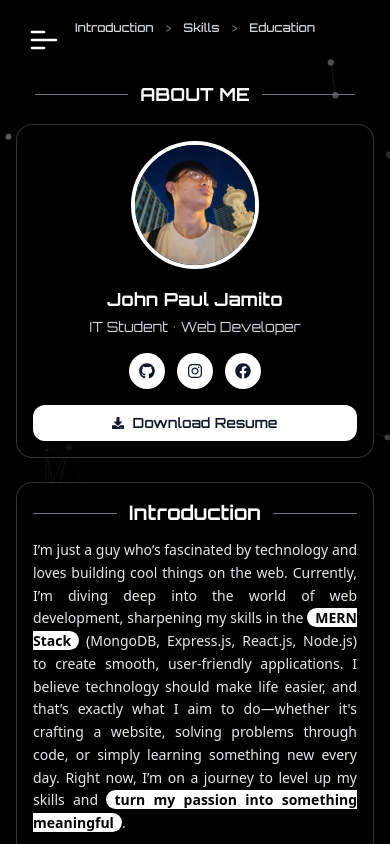
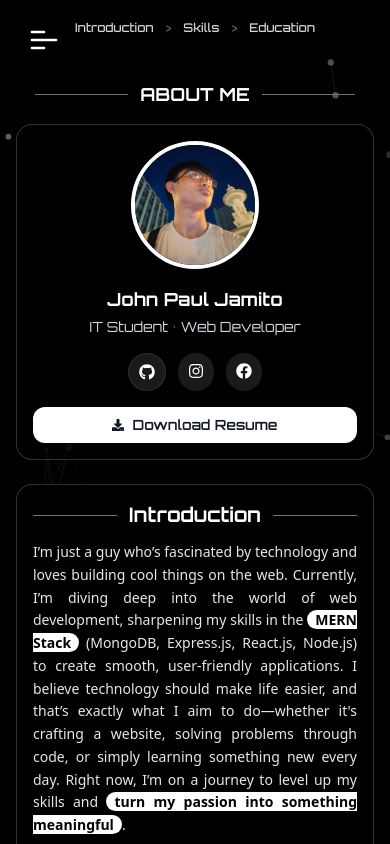
Before and after one commit to Jayp33333/Jaypee-Portfolio, a React (Vite) app in the folder jaypee-portfolio/: page /about in a window 390 px wide. Shown: the top 844 px of the page. Built offline with nearby package versions, Linux system fonts and the light colour scheme.

Commit message:
changing the stlye in about section

```diff
--- a/jaypee-portfolio/src/pages/About.jsx
+++ b/jaypee-portfolio/src/pages/About.jsx
@@ -139,7 +139,12 @@ const About = () => {
 
         <div className="relative z-10 w-full max-w-6xl">
           {/* Decorative About Me Logo */}
-          <div className="flex items-center justify-center lg:justify-start my-4 sm:my-6">
+          <motion.div
+            initial={{ opacity: 0, y: -30 }}
+            animate={{ opacity: 1, y: 0 }}
+            transition={{ duration: 0.6, ease: "easeOut", delay: 0.2 }}
+            className="flex items-center justify-center lg:justify-start my-4 sm:my-6"
+          >
             <div className="flex items-center w-full max-w-xs">
               <span className="flex-grow border-t border-gray-500"></span>
               <span className="px-3 sm:px-4 text-white font-bold text-lg sm:text-xl md:text-2xl whitespace-nowrap">
@@ -147,7 +152,7 @@ const About = () => {
               </span>
               <span className="flex-grow border-t border-gray-500"></span>
             </div>
-          </div>
+          </motion.div>
 
           <div className="flex flex-col lg:flex-row gap-6 lg:gap-8">
             {/* Left - Profile Section */}
@@ -204,9 +209,9 @@ const About = () => {
                   href="https://github.com/Jayp33333"
                   target="_blank"
                   rel="noopener noreferrer"
-                  whileHover={{ scale: 1.2, rotate: 5 }}
+                  whileHover={{ scale: 1.1 }}
                   whileTap={{ scale: 0.95 }}
-                  className="p-2.5 sm:p-3 rounded-full bg-white text-gray-900 hover:bg-gray-200
+                  className="p-2.5 sm:p-3 rounded-full bg-white/10 hover:bg-white border border-white/10 text-white hover:text-black
                              transition-colors duration-300 shadow-md"
                 >
                   <FaGithub className="w-4 h-4 sm:w-5 sm:h-5 md:w-6 md:h-6" />
@@ -217,9 +222,9 @@ const About = () => {
                   href="https://www.instagram.com/jay_p33333/"
                   target="_blank"
                   rel="noopener noreferrer"
-                  whileHover={{ scale: 1.2, rotate: 5 }}
+                  whileHover={{ scale: 1.1 }}
                   whileTap={{ scale: 0.95 }}
-                  className="p-2.5 sm:p-3 rounded-full bg-white text-gray-900 hover:bg-gray-200
+                  className="p-2.5 sm:p-3 rounded-full bg-white/10 hover:bg-white border-white/10 text-white hover:text-pink-500
                              transition-colors duration-300 shadow-md"
                 >
                   <FaInstagram className="w-4 h-4 sm:w-5 sm:h-5 md:w-6 md:h-6" />
@@ -230,10 +235,10 @@ const About = () => {
                   href="https://www.facebook.com/johnpaul.jamito.585"
                   target="_blank"
                   rel="noopener noreferrer"
-                  whileHover={{ scale: 1.2, rotate: 5 }}
+                  whileHover={{ scale: 1.1 }}
                   whileTap={{ scale: 0.95 }}
-                  className="p-2.5 sm:p-3 rounded-full bg-white text-gray-900 hover:bg-gray-200
-                             transition-colors duration-300 shadow-md"
+                  className="p-2.5 sm:p-3 rounded-full bg-white/10 hover:bg-white border-white/10 text-white
+                             transition-colors duration-300 shadow-md hover:text-blue-600"
                 >
                   <FaFacebook className="w-4 h-4 sm:w-5 sm:h-5 md:w-6 md:h-6" />
                 </motion.a>
@@ -245,7 +250,7 @@ const About = () => {
                 download
                 initial={{ opacity: 0, y: 20 }}
                 animate={{ opacity: 1, y: 0 }}
-                transition={{ duration: 0.5, delay: 0.8 }}
+                transition={{ duration: 0.6, delay: 0.3 }}
                 whileHover={{
                   scale: 1.05,
                   boxShadow: "0 5px 15px rgba(255, 255, 255, 0.3)",
@@ -476,7 +481,9 @@ const About = () => {
                       className="mb-10 relative"
                     >
                       {/* Circle Marker */}
-                      <span className="absolute -left-9 top-0 w-6 h-6 rounded-full bg-white border-2 border-gray-400 shadow-sm"></span>
+                      <span className="absolute -left-9 top-0 w-6 h-6 rounded-full bg-black border-2 border-white shadow-sm flex items-center justify-center">
+                        <span className="w-3 h-3 rounded-full bg-white"></span>
+                      </span>
 
                       {/* Card */}
                       <div className="bg-black border border-white/30 rounded-xl p-5 shadow-md hover:shadow-lg transition duration-300">
```
